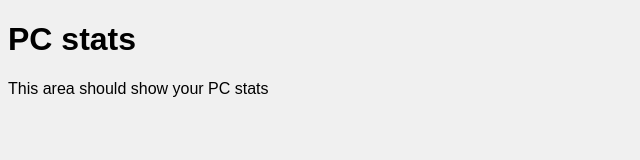
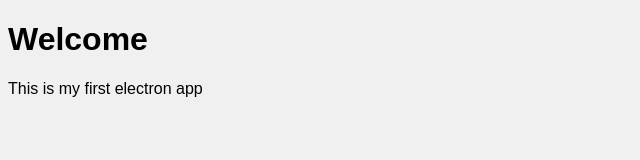
Before and after one commit to J-shw/myElectronApp, an Electron app: page renderer/app.html in a window 800 px wide. Shown: the whole page, without its empty margins (0-640 px from the left). Drawn offline with Linux system fonts and the light colour scheme.

Commit message:
Updated look + added app.js

```diff
--- a/renderer/app.html
+++ b/renderer/app.html
@@ -1,15 +1,13 @@
 <!DOCTYPE html>
 <html lang="en">
-
 <head>
     <meta charset="UTF-8">
     <meta name="viewport" content="width=device-width, initial-scale=1.0">
     <link rel="stylesheet" href="css/app.css">
 </head>
-
 <body>
-    <h1 class="title">PC stats</h1>
-    <p>This area should show your PC stats</p>
+    <h1 class="title">Welcome</h1>
+    <p>This is my first electron app</p>
 </body>
-<script src="/src/app.js"></script>
+<script src="app.js"></script>
 </html>
```
